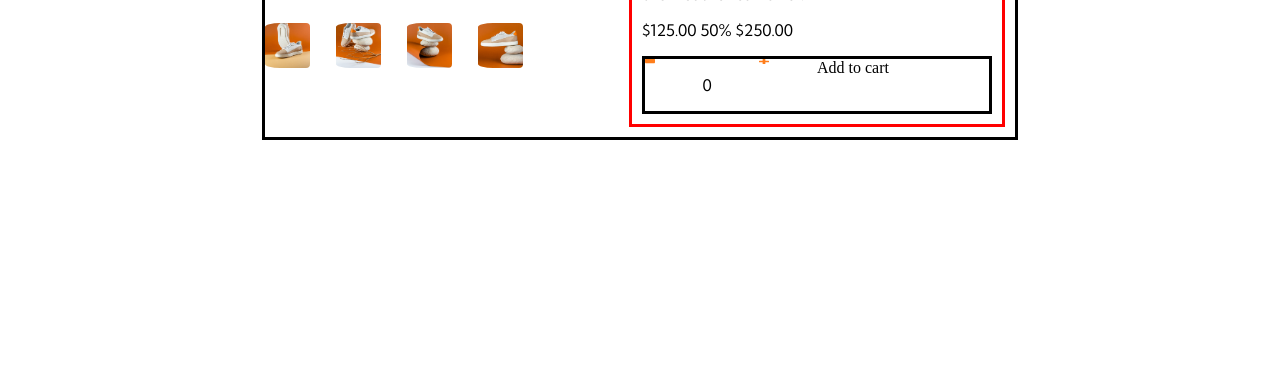
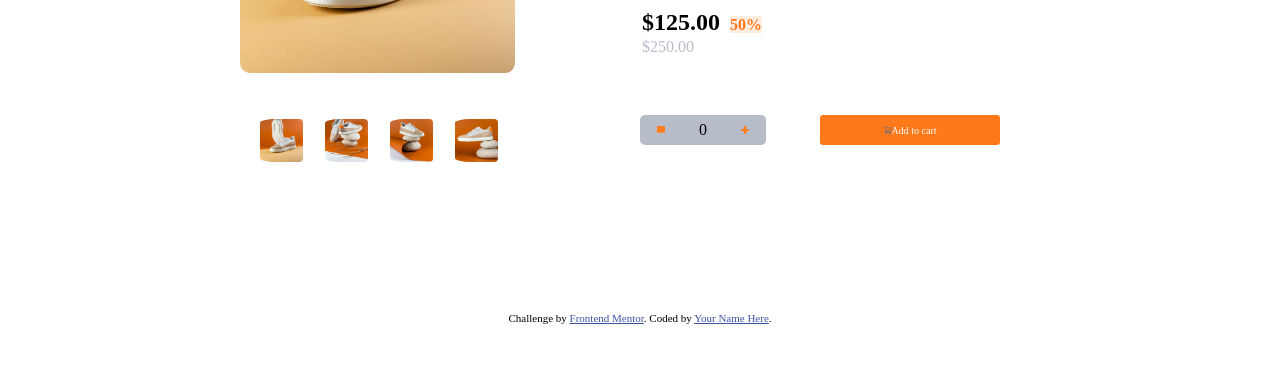
Before and after one commit to AbouMounir/checkpoint_css_layout, a plain HTML site: page index.html in a window 1280 px wide. Shown: the part 410-800 px from the top of the page. Drawn offline with Linux system fonts and the light colour scheme.

Commit message:
css_layout checkpoint3

```diff
--- a/index.html
+++ b/index.html
@@ -57,29 +57,32 @@
         <br>
         <p class="Sneaker">Sneaker Company</p>
         <p class="Fall_Limited_Edition_Sneakers"> Fall Limited Edition Sneakers </p>
+        <br>
         <p> These low-profile sneakers are your perfect casual wear companion. Featuring a
           durable rubber outer sole, they’ll withstand everything the weather can offer.
         </p>
-        <p> $125.00
-          50%
-          $250.00
-        </p>
+        <br>
+        <p> <span class="prix_reduit"> $125.00 </span> <span class="reduction"> 50% </span> </p>
+        <p class="prix"> $250.00 </p>
         <div class="boutom">
+          <div class="controls">
           <img src="images/icon-minus.svg" alt="icon-minus">
           <p> 0 </p>
           <img src="images/icon-plus.svg" alt="icon-plus">
+          </div>
           <div class="add">
-            Add to cart
+            <img src="images/icon-cart.svg" alt="icon-cart">
+            <p> Add to cart </p>
           </div>
         </div>
       </div>
 
     </section>
   </div>
-  <!-- <div class="attribution">
+  <footer class="attribution">
     Challenge by <a href="https://www.frontendmentor.io?ref=challenge" target="_blank">Frontend Mentor</a>.
     Coded by <a href="#">Your Name Here</a>.
-  </div> -->
+  </footer>
 </body>
 
 </html>
--- a/style.css
+++ b/style.css
@@ -1,11 +1,16 @@
 @import url('https://fonts.googleapis.com/css2?family=Kumbh+Sans:wght@400;700&family=Lexend+Deca&display=swap');
+*{
+    margin: 0px;
+    padding: 0px;
+    box-sizing: border-box;
+}
 .container_header{
     display: flex;
     justify-content: center;
 }
 header{
     width: 1000px;
-    height: 50px;
+    height: 10vh;
     display: flex;
     justify-content: space-between;
     padding-left: 100px;
@@ -33,47 +38,36 @@ header{
 .header_images > img{
     margin: 10px;
     padding: 10px;
-    width: 25px;
-    height: 25px;
+    width: 45px;
+    height: 45px;
 }
 
 .container_section{
+    height: 80vh;
     display: flex;
     justify-content: center;
     align-items: center;
 }
 
-.boutom{
+
+section{
+    width: 800px;
     display: flex;
-    justify-content: space-between;
-    border-style: solid;
-}
-
-.boutom > img{
-    width: 10px;
-    height: 5px;
-}
-
-.add{
-    width: 50%;
-}
-section{
-    width: 750px;
-    border-style: solid;
-    display: flex;
-    align-items: stretch;
+    align-self: center;
     justify-content: space-between;
 }
 
-section > .texts{
-    width: 350px;
-    border-style: solid;
-    border-color: red;
+.texts{
+    width: 400px;
     margin : 10px;
     padding : 10px;
+    position: relative;
 }
 
-section > .products{
+section .images{
+    width: 45%;
+}
+.images > .products{
     width: 250px;
     display: flex;
     margin: 10px;
@@ -85,10 +79,9 @@ section > .products{
     padding: 11px;
     margin-left: 0px;
     padding-left: 0px;
-    width: 45px;
-    height: 45px;
+    width: 65px;
+    height: 65px;
     border-radius: 15px;
-
 }
 
 #product-1{
@@ -97,7 +90,8 @@ section > .products{
     border-radius: 10px;
 }
 
-.texts  p{
+.texts  p:nth-of-type(3){
+    font-size: 14px;
     font-family: 'Kumbh Sans', sans-serif;
 }
 
@@ -108,5 +102,73 @@ section > .products{
 
 .Fall_Limited_Edition_Sneakers{
     font-weight: bold;
-    font-size: 2.5rem;
+    font-size: 2rem;
 }
+
+.boutom{
+    width: 90%;
+    height: 30px;
+    display: flex;
+    justify-content: space-between;
+    align-items: flex-end;
+    position: absolute;
+    bottom: 40px;
+}
+
+.add{
+    background-color: hsl(25, 100%, 55%) ;
+    width: 50%;
+    height: 100%;
+    display: flex;
+    justify-content: center;
+    border-radius: 0.2rem;
+    color: white;
+    font-size: 10px;
+}
+
+.add img{
+    width: 8px;
+    height: 8px;
+    align-self: center;
+}
+
+.add p{
+    align-self: center;
+}
+
+.prix_reduit{
+    font-weight: bold;
+    font-size: 1.5rem;
+    margin: 2px;
+}
+
+.reduction{
+    background-color: hsl(26, 100%, 94%);
+    color: hsl(25, 100%, 55%);
+    margin: 2px;
+    font-weight: bold;
+}
+
+.prix{
+    color: hsl(220, 14%, 75%) ;
+    margin: 2px;
+}
+
+.controls{
+    width: 35%;
+    height: 100%;
+    display: flex;
+    justify-content: space-around;
+    background-color: hsl(220, 14%, 75%);
+    border-radius: 5px;
+}
+
+.controls img{
+    width: 8px;
+    height: 8px;
+    align-self: center;
+}
+
+.controls p{
+    align-self: center;
+}
```
Also changed, not shown: style1.css (added).
